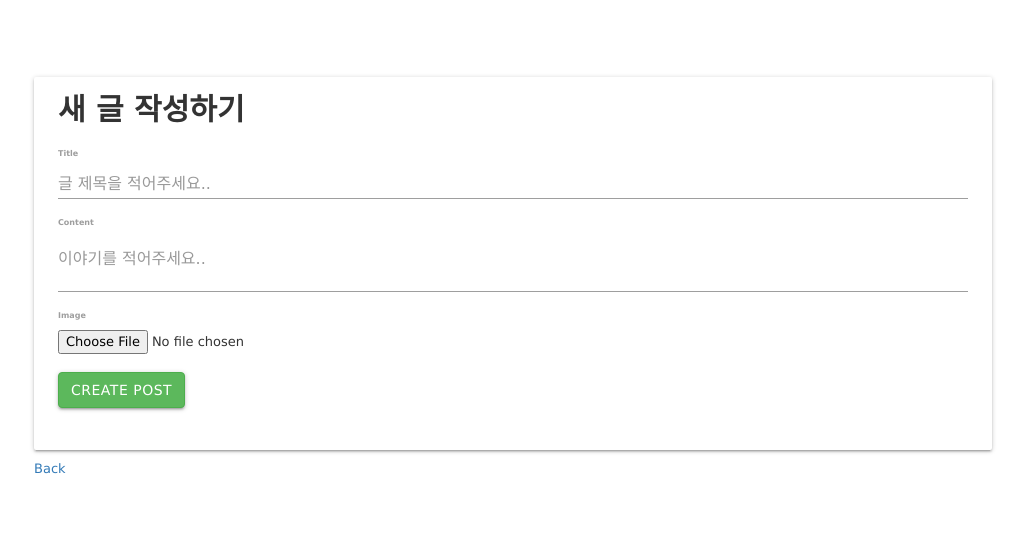
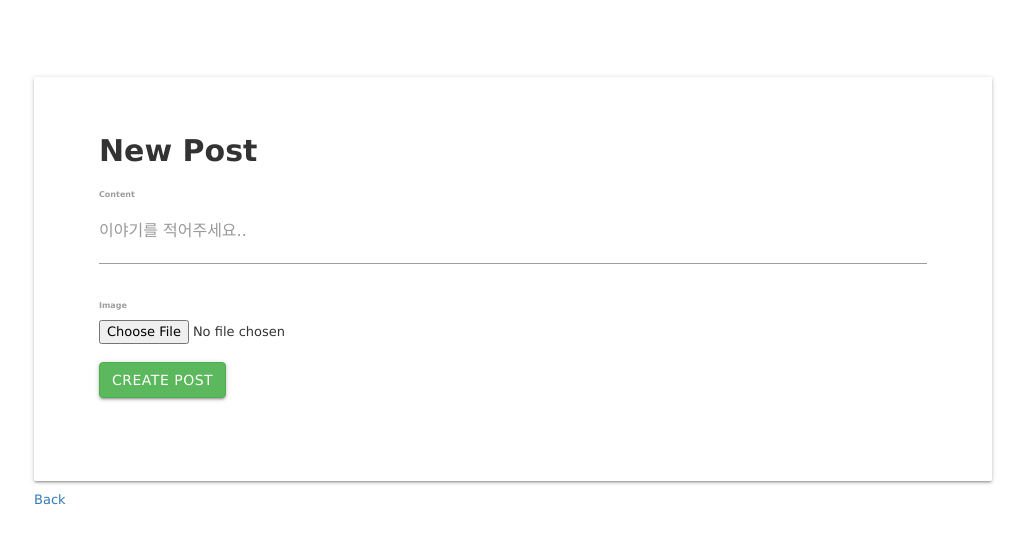
Before and after one commit to JSPlike/hanco_rails, a Rails app: page /posts/new in a window 1280 px wide. Shown: the top 544 px of the page, without its empty margins (127-1152 px from the left). Run offline with Rails 7, Linux system fonts and the light colour scheme; the visitor is signed in with stand-in values (Sample User, id 1); style sheets or scripts are compiled from the project's sources; some libraries are stand-ins or nearby versions.

Commit message:
posts index

```diff
--- a/app/controllers/posts_controller.rb
+++ b/app/controllers/posts_controller.rb
@@ -25,7 +25,8 @@ class PostsController < ApplicationController
   # POST /posts
   # POST /posts.json
   def create
-    @post = Post.new(post_params)
+    @post = Post.new(user_id: current_user.id, content: params[:content], image: params[:image])
+
 
     respond_to do |format|
       if @post.save
@@ -71,6 +72,6 @@ class PostsController < ApplicationController
 
     # Never trust parameters from the scary internet, only allow the white list through.
     def post_params
-      params.require(:post).permit(:name, :title, :content, :image)
+      params.require(:post).permit(:user_id, :name, :content, :image)
     end
 end
--- a/app/models/post.rb
+++ b/app/models/post.rb
@@ -1,5 +1,5 @@
 class Post < ApplicationRecord
+	belongs_to :user
+	has_many :comments
 	mount_uploader :image, PostImageUploader
-
-	belongs_to :user
 end
--- a/app/models/user.rb
+++ b/app/models/user.rb
@@ -1,7 +1,4 @@
 class User < ApplicationRecord
-
-
-  mount_uploader :avatar, AvatarUploader
 
   # Include default devise modules. Others available are:
   # :confirmable, :lockable, :timeoutable and :omniauthable
@@ -10,4 +7,6 @@ class User < ApplicationRecord
 
 
   has_many :posts
+
+  mount_uploader :avatar, AvatarUploader
 end
--- a/app/views/posts/_form.html.erb
+++ b/app/views/posts/_form.html.erb
@@ -1,13 +1,17 @@
 <div class="card col s12">
-  <div class="card-content">
-    <div class="card-title"><p>새 글 작성하기</p></div><br />
-      <%= simple_form_for @post, html: {multipart: true} do |f| %>
+  <div class="card-content" style="padding: 5em;">
+    <div class="card-title">
+      <p>New Post</p>
+    </div><br />
+    <%= simple_form_for @post, :html => { :multipart => true} do |f| %>
       <%= f.error_notification %>
       <%= f.error_notification message: f.object.errors[:base].to_sentence if f.object.errors[:base].present? %>
 
       <div class="form-inputs">
-          <%= f.input :title, placeholder: "글 제목을 적어주세요.."%>
         <%= f.input :content, class: "materialize-textarea", placeholder: "이야기를 적어주세요.."%>
+      </div><br>
+
+      <div class="form-intpus">
         <%= f.label "Image" %>
         <%= f.file_field :image %>
       </div><br>
```
Also changed, not shown: app/views/posts/index.html.erb (+9 -43 lines), app/views/posts/show.html.erb (+5 -5 lines), app/views/posts/_post.json.jbuilder, 12 other files. Lines whose indentation alone changed are shown as unchanged.
